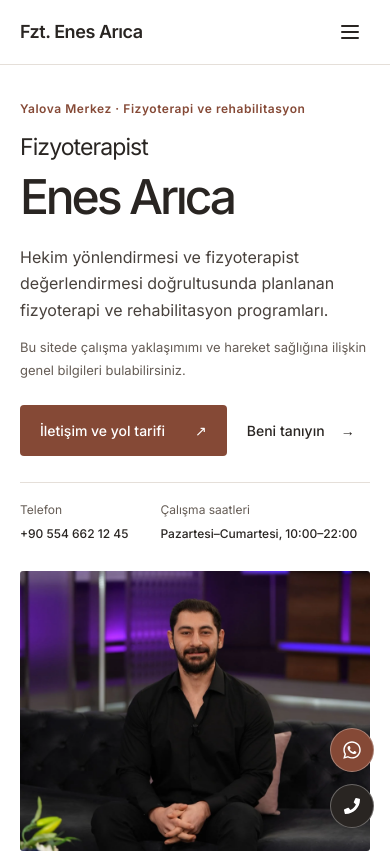
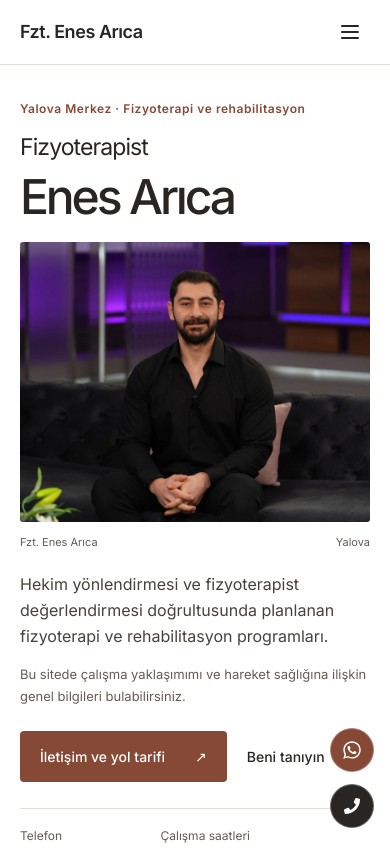
Before and after one commit to umutsesen/enesarica, a Next.js app: page / in a window 390 px wide. Shown: the top 853 px of the page. Built offline with nearby package versions, Linux system fonts and the light colour scheme.

Commit message:
Keep the practitioner portrait in view on phones

```diff
--- a/src/app/components/Hero.js
+++ b/src/app/components/Hero.js
@@ -8,7 +8,13 @@ export default function Hero() {
       <div className="editorial-shell hero-grid">
         <div className="hero-copy">
           <p className="eyebrow">Yalova Merkez · Fizyoterapi ve rehabilitasyon</p>
-          <h1 id="hero-heading"><span>Fizyoterapist</span>Enes Arıca</h1>
+          <h1 id="hero-heading"><span>Fizyoterapist</span>{' '}Enes Arıca</h1>
+        </div>
+        <figure className="hero-portrait">
+          <div className="portrait-frame"><Image src="/imgs/enes-arica.webp" alt="Fizyoterapist Enes Arıca" fill priority sizes="(max-width: 639px) calc(100vw - 40px), (max-width: 899px) 340px, (max-width: 1239px) 38vw, 440px" className="object-cover object-top" /></div>
+          <figcaption><span>Fzt. Enes Arıca</span><span>Yalova</span></figcaption>
+        </figure>
+        <div className="hero-information">
           <p className="hero-intro">Hekim yönlendirmesi ve fizyoterapist değerlendirmesi doğrultusunda planlanan fizyoterapi ve rehabilitasyon programları.</p>
           <p className="hero-note">Bu sitede çalışma yaklaşımımı ve hareket sağlığına ilişkin genel bilgileri bulabilirsiniz.</p>
           <div className="hero-actions">
@@ -20,10 +26,6 @@ export default function Hero() {
             <div><dt>Çalışma saatleri</dt><dd>{OPENING_HOURS}</dd></div>
           </dl>
         </div>
-        <figure className="hero-portrait">
-          <div className="portrait-frame"><Image src="/imgs/enes-arica.webp" alt="Fizyoterapist Enes Arıca" fill priority sizes="(max-width: 639px) calc(100vw - 40px), (max-width: 899px) 340px, (max-width: 1239px) 38vw, 440px" className="object-cover object-top" /></div>
-          <figcaption><span>Fzt. Enes Arıca</span><span>Yalova</span></figcaption>
-        </figure>
       </div>
     </section>
   );
--- a/src/app/globals.css
+++ b/src/app/globals.css
@@ -73,7 +73,7 @@ body {
   margin-bottom: 18px;
 }
 .home-hero { padding: 112px 0 40px; }
-.hero-grid { display: grid; grid-template-columns: 1.25fr 1fr; gap: clamp(40px, 7vw, 104px); align-items: center; }
+.hero-grid { display: grid; grid-template-columns: 1.25fr 1fr; grid-template-rows: auto 1fr; column-gap: clamp(40px, 7vw, 104px); align-items: start; }
 .hero-copy h1 { font-size: clamp(48px, 5.7vw, 76px); letter-spacing: -0.065em; line-height: 1.04; font-weight: 500; }
 .hero-copy h1 span { display: block; font-size: 0.48em; letter-spacing: -0.04em; margin-bottom: 12px; font-weight: 400; }
 .hero-intro { max-width: 510px; font-size: clamp(17px, 1.5vw, 19px); line-height: 1.65; margin-top: 26px; color: #48413c; }
@@ -87,7 +87,7 @@ body {
 .hero-details dt { color: #655c55; margin-bottom: 6px; }
 .hero-details dd { font-weight: 500; }
 .hero-details a:hover { text-decoration: underline; text-underline-offset: 4px; }
-.hero-portrait { width: 100%; max-width: 440px; justify-self: end; }
+.hero-portrait { width: 100%; max-width: 440px; grid-column: 2; grid-row: 1 / span 2; justify-self: end; }
 .portrait-frame { position: relative; aspect-ratio: 1 / 1.08; overflow: hidden; background: #f1eeea; border-radius: 3px; }
 .hero-portrait figcaption { display: flex; justify-content: space-between; padding-top: 12px; font-size: 11px; color: #655c55; }
 .topic-section { padding: 52px 0 72px; }
@@ -127,7 +127,7 @@ body {
   .topic-section > .editorial-shell { border-top: 1px solid #e5dfd9; padding-top: 40px; }
 }
 @media (max-width: 899px) {
-  .hero-grid { gap: 32px; grid-template-columns: 1.15fr 0.85fr; }
+  .hero-grid { column-gap: 32px; grid-template-columns: 1.15fr 0.85fr; }
   .hero-copy h1 { font-size: 52px; }
   .hero-details { margin-top: 26px; }
   .topic-layout { gap: 28px; }
@@ -145,13 +145,14 @@ body {
 @media (max-width: 639px) {
   .editorial-shell { width: calc(100% - 40px); }
   .home-hero { padding-top: 99px; padding-bottom: 32px; }
-  .hero-grid { grid-template-columns: 1fr; gap: 28px; }
+  .hero-grid { grid-template-columns: 1fr; grid-template-rows: auto; gap: 20px; }
   .hero-copy h1 { font-size: clamp(48px, 12vw, 64px); }
-  .hero-intro { font-size: 16px; margin-top: 22px; }
+  .hero-intro { font-size: 16px; }
   .hero-note { font-size: 13px; }
   .hero-actions { gap: 20px; margin-top: 23px; }
   .hero-details { margin-top: 26px; padding-top: 18px; }
-  .hero-portrait { max-width: none; }
+  .hero-portrait { max-width: none; grid-column: auto; grid-row: auto; }
+  .hero-intro { margin-top: 0; }
   .portrait-frame { aspect-ratio: 5 / 4; }
   .topic-section { padding: 26px 0 48px; }
   .editorial-heading { flex-direction: column; gap: 18px; margin-bottom: 26px; }
```
